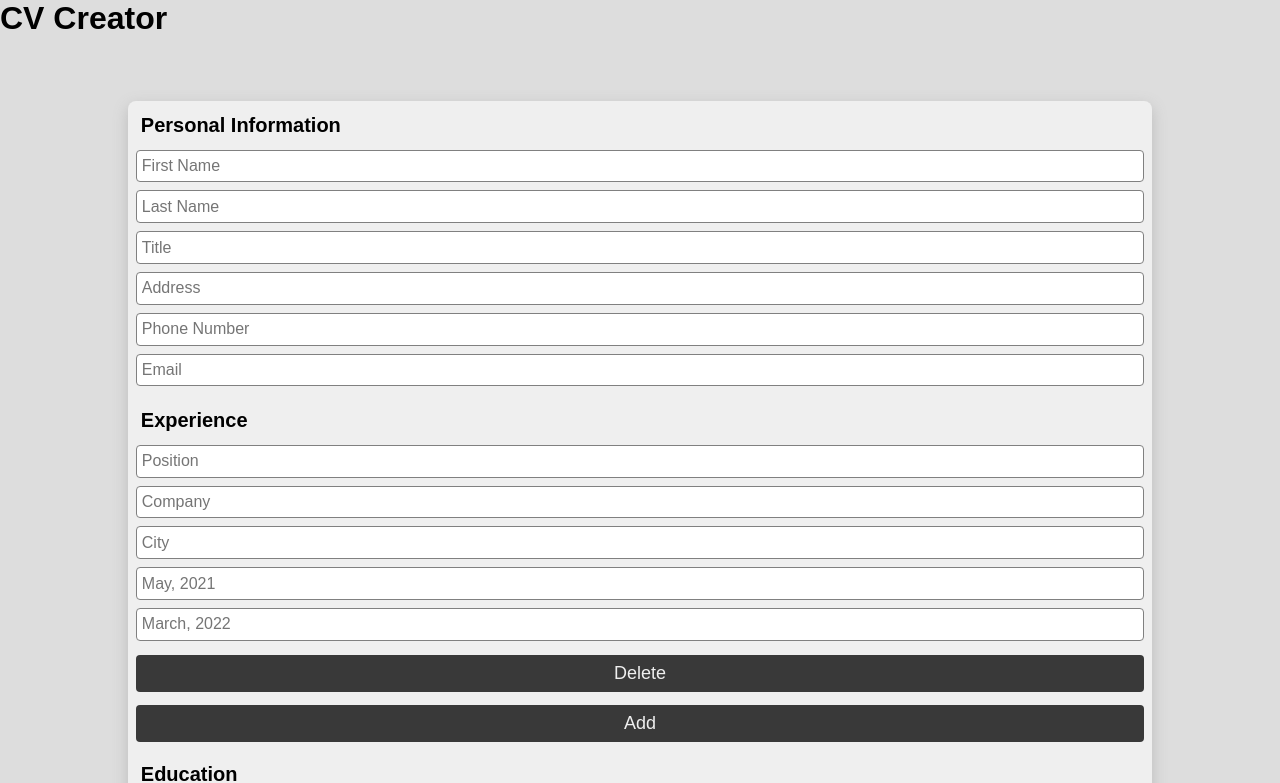
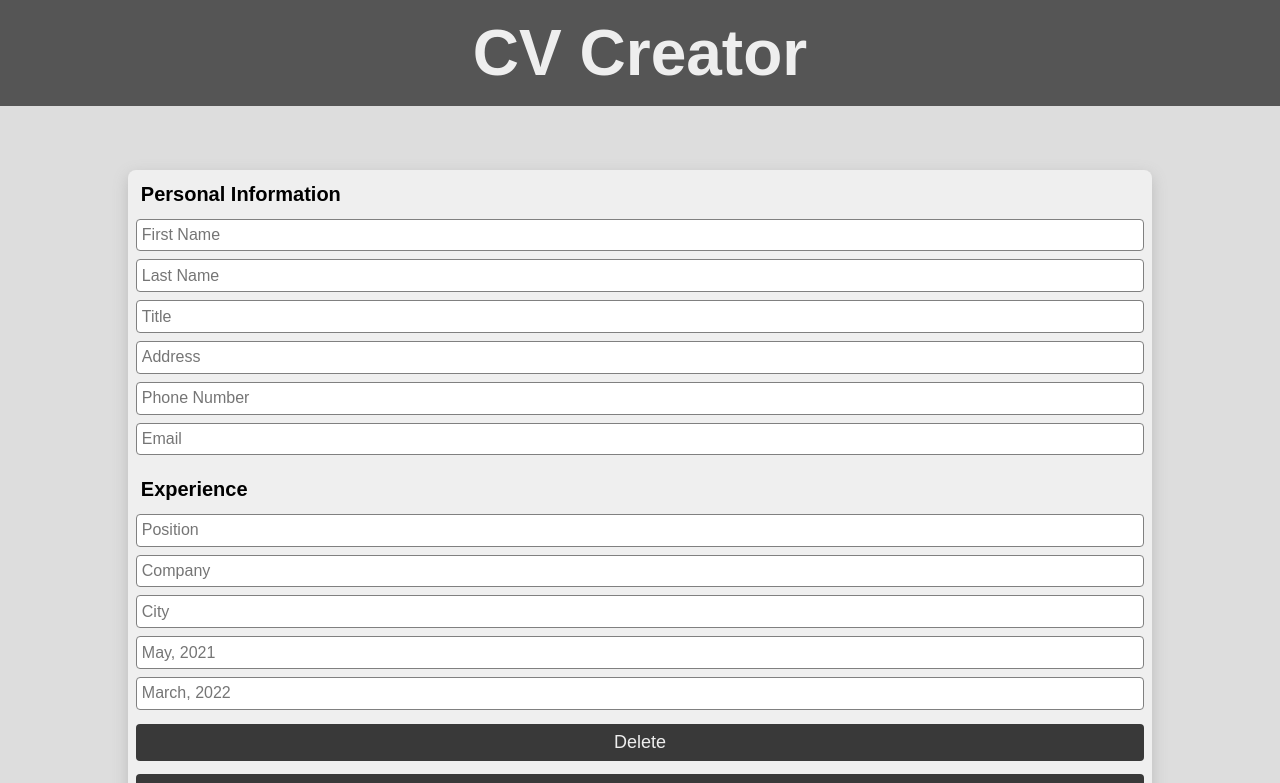
Before and after one commit to 4C-75-63-6B-79/CV_Application, a React (Create React App) app: page / in a window 1280 px wide. Shown: the top 783 px of the page. Built offline with nearby package versions, Linux system fonts and the light colour scheme.

Commit message:
added the style sheet

```diff
--- a/src/App.js
+++ b/src/App.js
@@ -1,6 +1,7 @@
 import React from "react";
 import Form from "./components/form";
 import CV from "./components/cv";
+import "./App.css";
 
 import './App.css';
 
@@ -27,7 +28,7 @@ class App extends React.Component {
   render() {
     return(
       <div>
-        <header><h1>{"CV Creator"}</h1></header>
+        <header className="appHeader"><h1>{"CV Creator"}</h1></header>
         <Form onInformationUpdate={this.informationUpdated}/>
         <CV cvInformation={this.state.information}/>
       </div>
```
